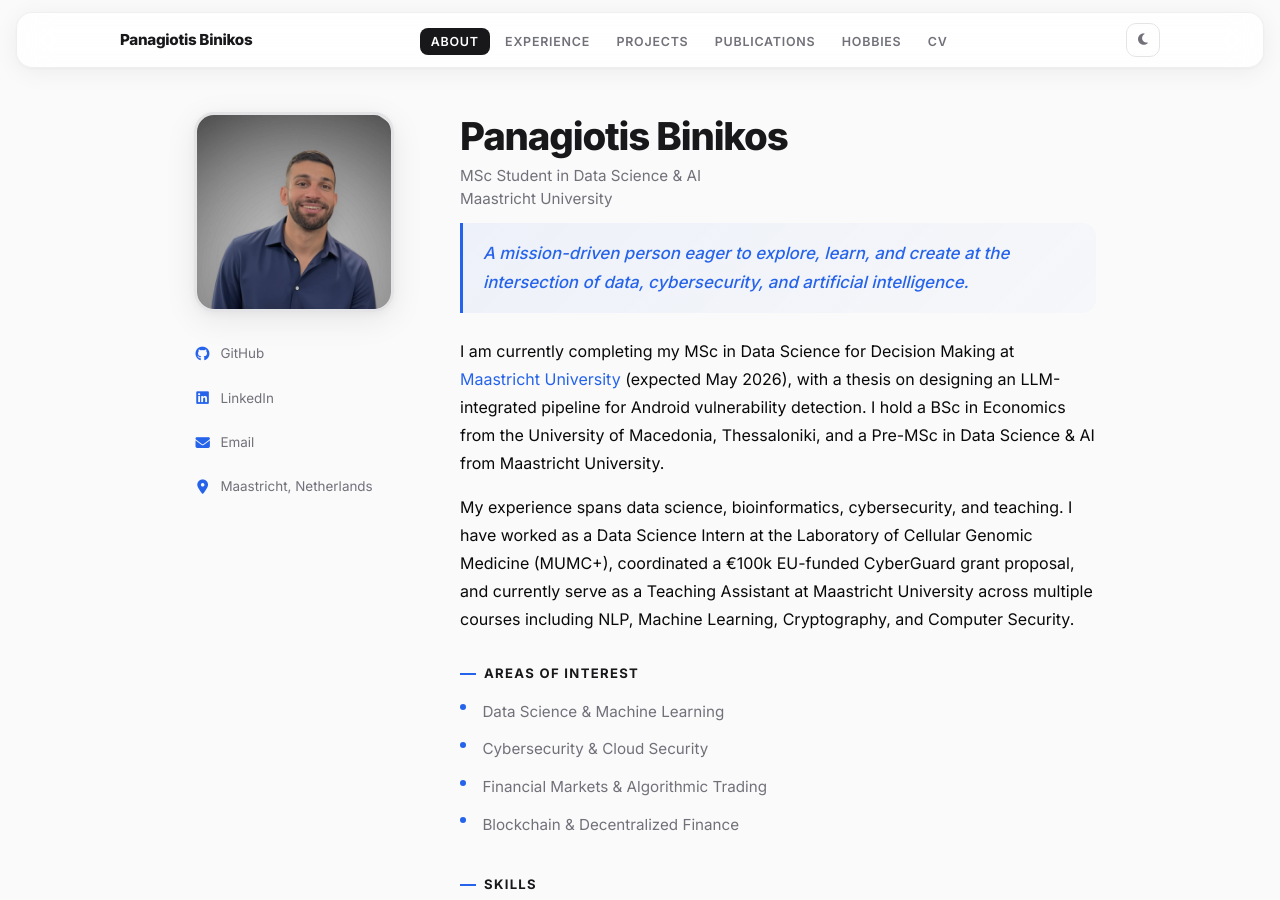
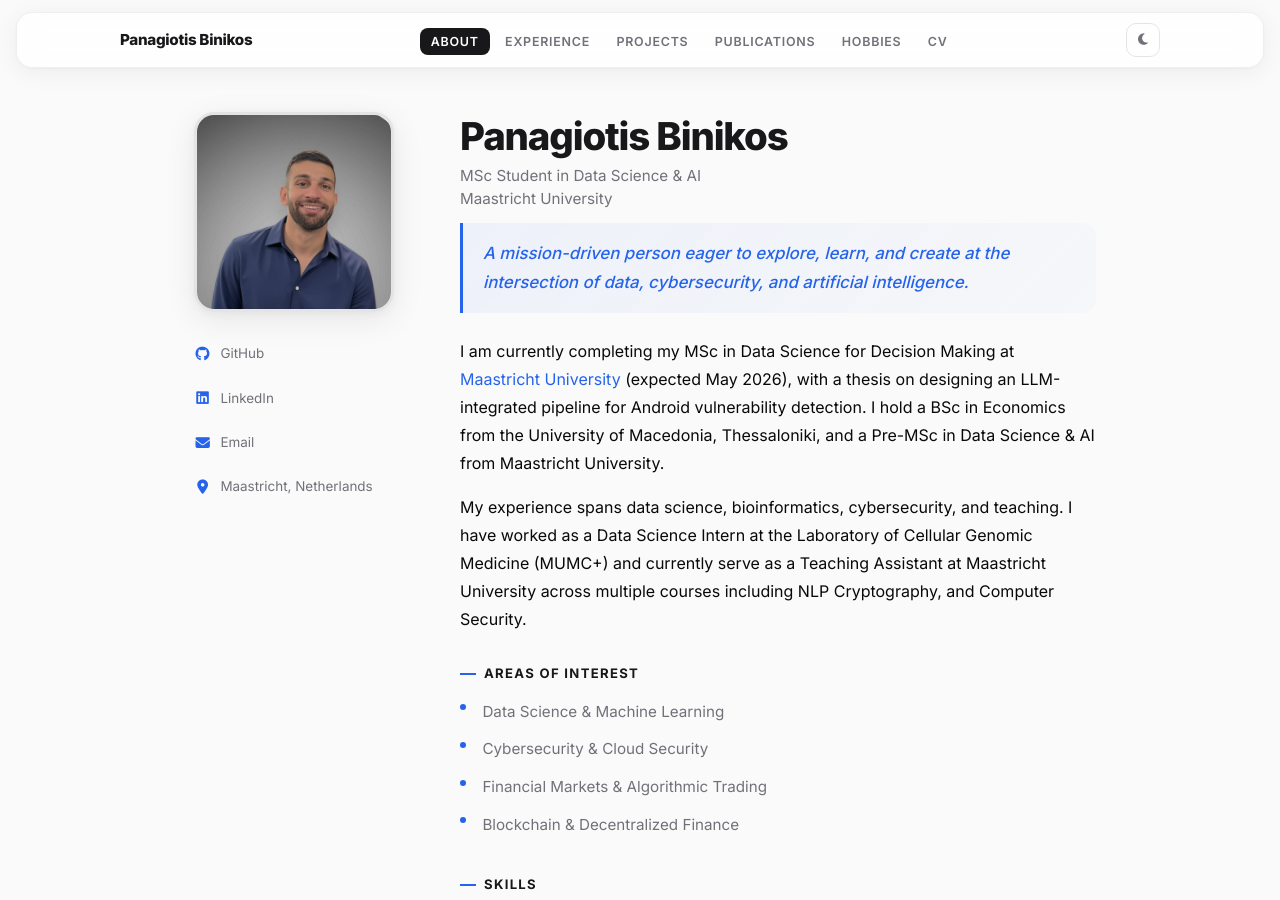
Before and after one commit to PanosBin/PanosBin.github.io, a Jekyll site: the page built from index.md, in a window 1280 px wide and 900 px high. Built offline with Jekyll 4.4.1, drawn with Linux system fonts in a browser that asks for light colours.

Commit message:
Update About bio text

```diff
--- a/index.md
+++ b/index.md
@@ -59,8 +59,8 @@ permalink: /
 
 <p>
   My experience spans data science, bioinformatics, cybersecurity, and teaching. I have worked as a Data Science Intern at
-  the Laboratory of Cellular Genomic Medicine (MUMC+), coordinated a &euro;100k EU-funded CyberGuard grant proposal,
-  and currently serve as a Teaching Assistant at Maastricht University across multiple courses including NLP, Machine Learning,
+  the Laboratory of Cellular Genomic Medicine (MUMC+)
+  and currently serve as a Teaching Assistant at Maastricht University across multiple courses including NLP
   Cryptography, and Computer Security.
 </p>
 
```
